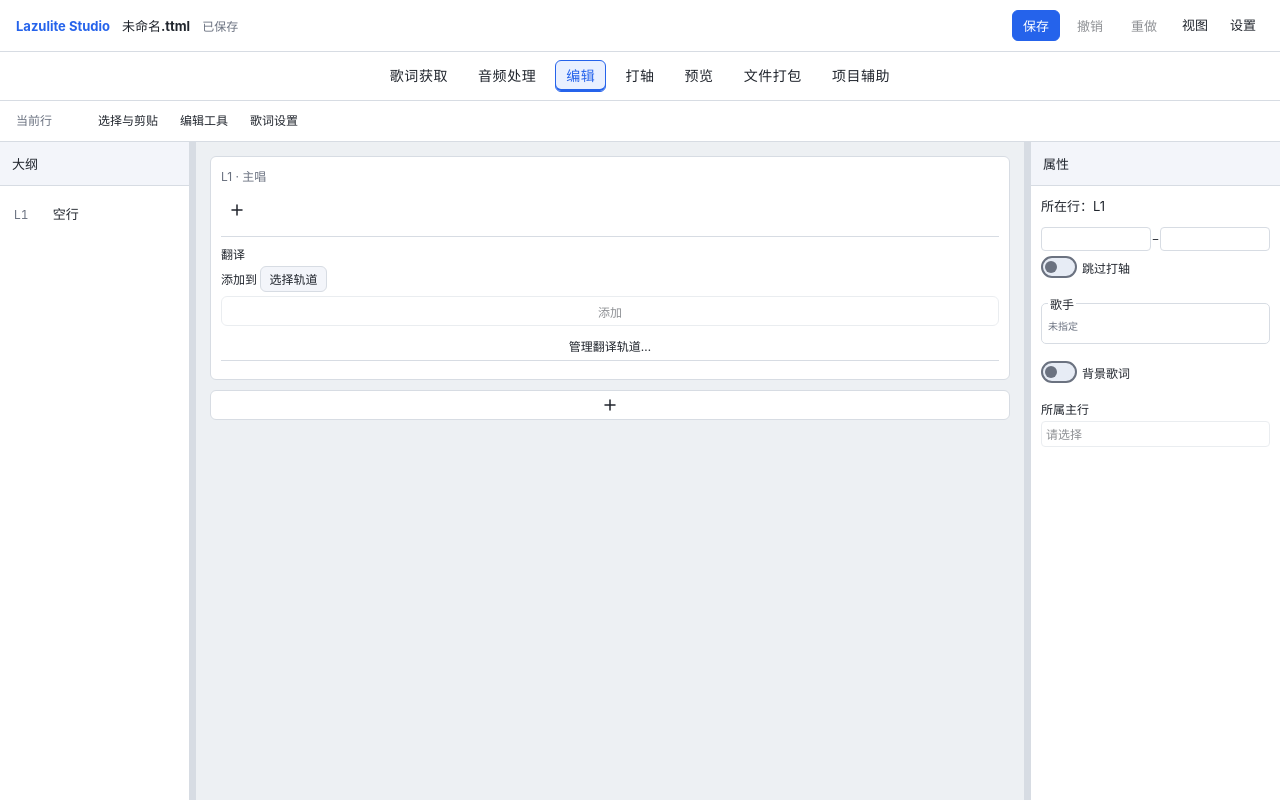
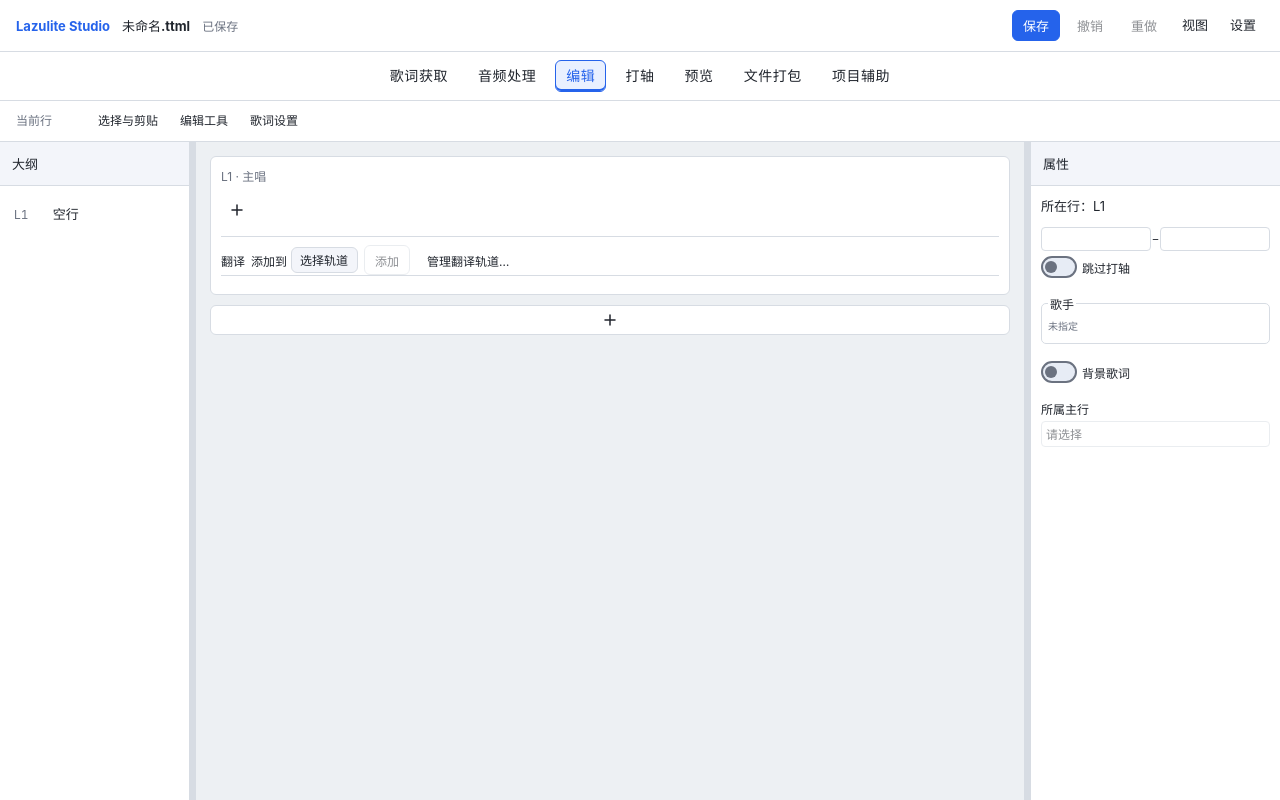
Before and after one commit to zet-wu/Lazulite-studio, a React (Vite) app in the folder frontend/: page /editor in a window 1280 px wide. Built offline with nearby package versions, Linux system fonts and the light colour scheme; what opencc-js would draw is missing.

Commit message:
收紧翻译添加入口以恢复画布拖动布局

```diff
--- a/frontend/src/features/editor/TranslationEditor.tsx
+++ b/frontend/src/features/editor/TranslationEditor.tsx
@@ -45,15 +45,18 @@ export function TranslationEditor({ document, lineId, apply, manage }: { documen
   const shared = useEditorSelection();
   const items = document.translationTracks.flatMap((track, index) => track.contents.filter(content => content.lineId === lineId).map(content => ({ track, index, content })));
   const submit = (tracks: TranslationTrack[]) => apply({ type: 'set-translation-tracks', source: document.translationTracks, tracks });
-  return <div className={styles.sublyrics} onFocus={() => shared?.setSelection(null)}><div><strong>翻译</strong>
+  return <div className={styles.sublyrics} onFocus={() => shared?.setSelection(null)}><div>
+    <div className={styles.translationToolbar}><strong>翻译</strong>
+    <label>添加到 <Select aria-label="新增翻译的轨道" value={trackId} disabled={Boolean(adding)} onChange={event => setTrackId(event.target.value)}><option value="">选择轨道</option>{document.translationTracks.map((track, index) => <option key={track.id} value={track.id}>{translationTrackLabel(track, index)}</option>)}</Select></label>
+    <button data-role="secondary" disabled={Boolean(adding) || !document.translationTracks.some(track => track.id === trackId)} onClick={() => setAdding(plainTranslation('', lineId))}>添加</button>
+    <button data-role="inline" onClick={manage}>管理翻译轨道…</button>
+    </div>
     {items.map(({ track, index: trackIndex, content }, index) => <div key={content.id}>
       <small>{translationTrackLabel(track, trackIndex)}</small>
       <TranslationRow item={content} index={index} commit={next => submit(document.translationTracks.map(value => value.id !== track.id ? value : { ...value, contents: value.contents.map(item => item.id === content.id ? next : item) }))}
         remove={() => submit(document.translationTracks.map(value => value.id !== track.id ? value : { ...value, contents: value.contents.filter(item => item.id !== content.id) }))} />
     </div>)}
-    <label>添加到 <Select aria-label="新增翻译的轨道" value={trackId} disabled={Boolean(adding)} onChange={event => setTrackId(event.target.value)}><option value="">选择轨道</option>{document.translationTracks.map((track, index) => <option key={track.id} value={track.id}>{translationTrackLabel(track, index)}</option>)}</Select></label>
     {adding && <TranslationRow item={adding} index={items.length} fresh remove={() => setAdding(null)} commit={content => { if (apply({ type: 'insert-translation-content', trackId, content })) setAdding(null); }} />}
-    <button data-role="secondary" disabled={Boolean(adding) || !document.translationTracks.some(track => track.id === trackId)} onClick={() => setAdding(plainTranslation('', lineId))}>添加</button>
-    <button data-role="inline" onClick={manage}>管理翻译轨道…</button>
+
   </div></div>;
 }
--- a/frontend/src/features/editor/semantic-editor.module.css
+++ b/frontend/src/features/editor/semantic-editor.module.css
@@ -331,3 +331,6 @@ textarea.romanPreviewInput { width: 100%; resize: none; overflow: hidden; min-he
 .trackManager .translationTrackContents input { width: auto; }
 .romanPreviewReading.romanPreviewHint, .romanPreviewReading .romanPreviewHint { border-bottom: 1px dashed var(--danger); border-radius: 2px; }
 .romanPreviewReading .romanPreviewHint { display: inline-block; margin-inline-end: 3px; }
+.translationToolbar { display: flex; flex-wrap: wrap; align-items: center; gap: 6px; }
+.translationToolbar label { display: flex; align-items: center; gap: 4px; min-width: 0; }
+.translationToolbar select { max-width: 240px; }
```
